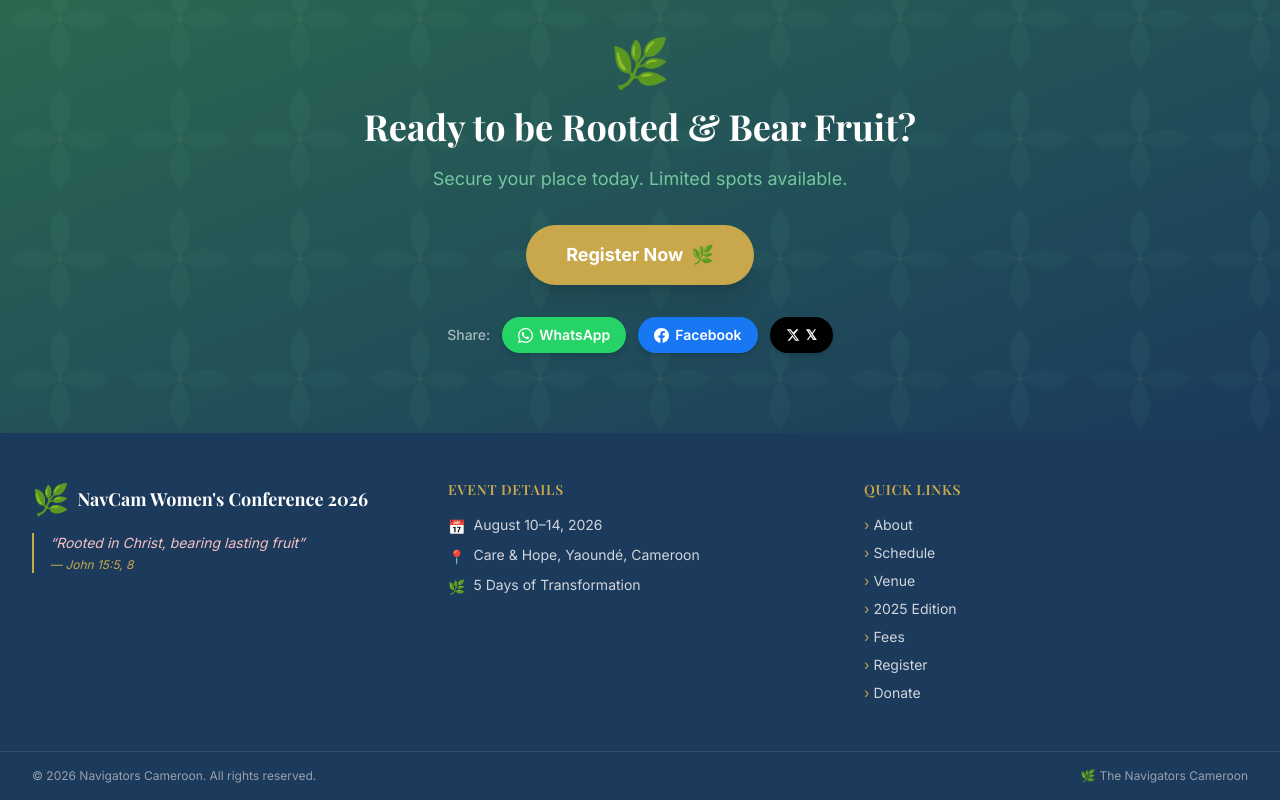
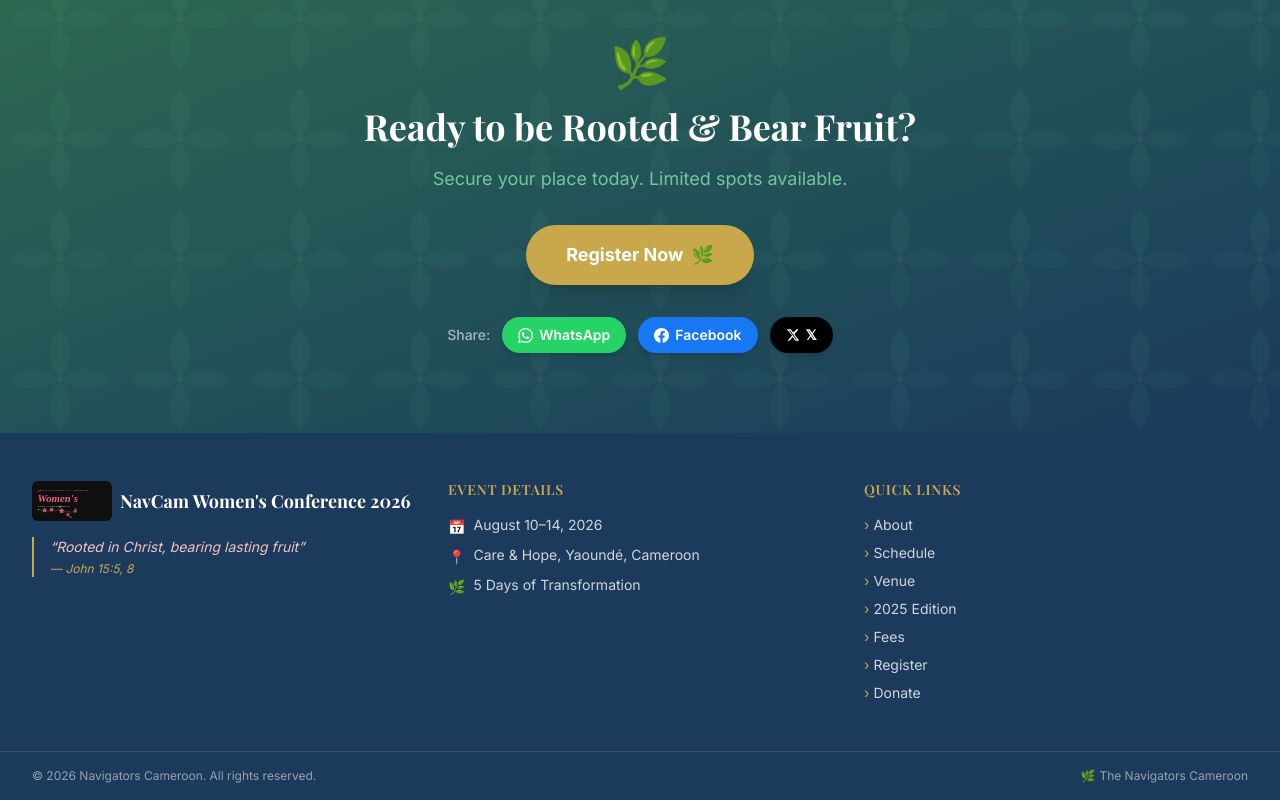
Before and after one commit to ngomandy/navcam-women-conference, a Next.js app: page / in a window 1280 px wide. Shown: the part 6249-7049 px from the top of the page. Built offline with nearby package versions, Linux system fonts and the light colour scheme; no server answers; the database is empty; a web font is replaced by a local one.

Commit message:
Replace leaf emoji with logo in footer brand area
Co-Authored-By: Claude Sonnet 4.6 <noreply@anthropic.com>

```diff
--- a/src/components/public/Footer.tsx
+++ b/src/components/public/Footer.tsx
@@ -14,7 +14,7 @@ export default function Footer() {
           {/* Brand & Theme */}
           <div className="space-y-4">
             <div className="flex items-center gap-2">
-              <span className="text-3xl" aria-hidden="true">🌿</span>
+              <img src="/nav_women_conference_2026_C.svg" alt="" className="h-10 w-auto rounded-md" />
               <div>
                 <h3
                   className="text-lg font-bold text-white"
```
